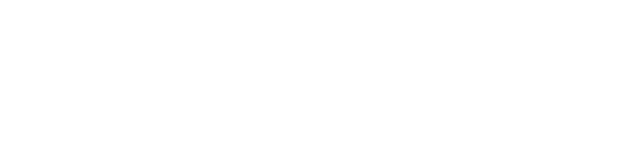
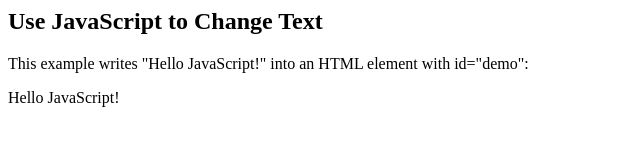
Before and after one commit to jwbuild/tests, a plain HTML site: page index.html in a window 1280 px wide. Shown: the whole page, without its empty margins (0-640 px from the left). Drawn offline with Linux system fonts and the light colour scheme.

Commit message:
Update index.html

```diff
--- a/index.html
+++ b/index.html
@@ -1,4 +1,13 @@
 <html>
   <head></head>
-  <body></body>
+  <body>
+    <h2>Use JavaScript to Change Text</h2>
+    <p>This example writes "Hello JavaScript!" into an HTML element with id="demo":</p>
+
+    <p id="demo"></p>
+
+    <script>
+    document.getElementById("demo").innerHTML = "Hello JavaScript!";
+    </script>
+  </body>
 </html>
```
